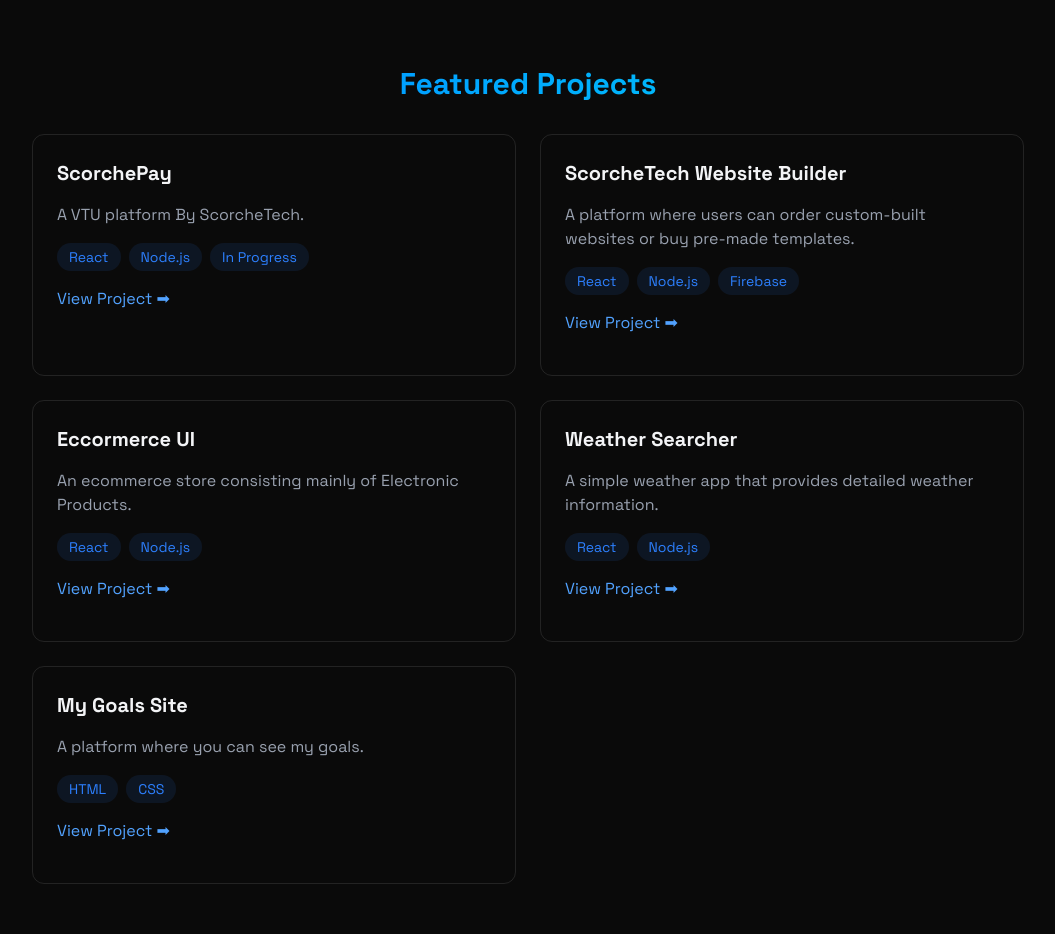
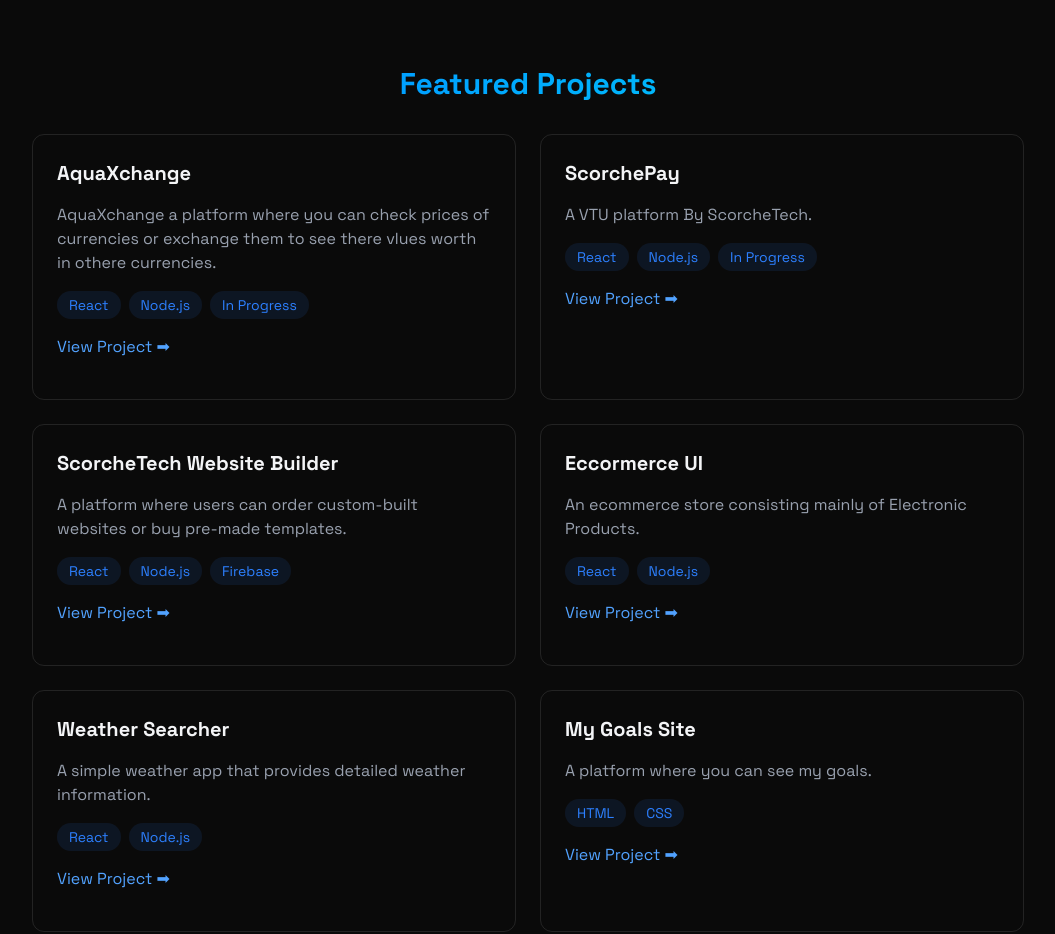
Before and after one commit to Blackscorche/abuissaportfolio, a React (Vite) app: page / in a window 1280 px wide. Shown: the part 2100-3034 px from the top of the page, without its empty margins (112-1167 px from the left). Built offline with nearby package versions, Linux system fonts and the light colour scheme.

Commit message:
Update Projects.jsx

```diff
--- a/src/components/sections/Projects.jsx
+++ b/src/components/sections/Projects.jsx
@@ -12,10 +12,16 @@ const Projects = () => {
                     <div className="grid grid-cols-1 md:grid-cols-2 gap-6">
                         {[
                             {
+                                title: "AquaXchange",
+                                description: "AquaXchange a platform where you can check prices of currencies or exchange them to see there vlues worth in othere currencies.",
+                                techStack: ["React", "Node.js", "In Progress"],
+                                link: "https://scorchepay.vercel.app"
+                            },
+                            {
                                 title: "ScorchePay",
                                 description: "A VTU platform By ScorcheTech.",
                                 techStack: ["React", "Node.js", "In Progress"],
-                                link: "https://scorchenet.vercel.app"
+                                link: "https://scorchepay.vercel.app"
                             },
                             {
                                 title: "ScorcheTech Website Builder",
```
